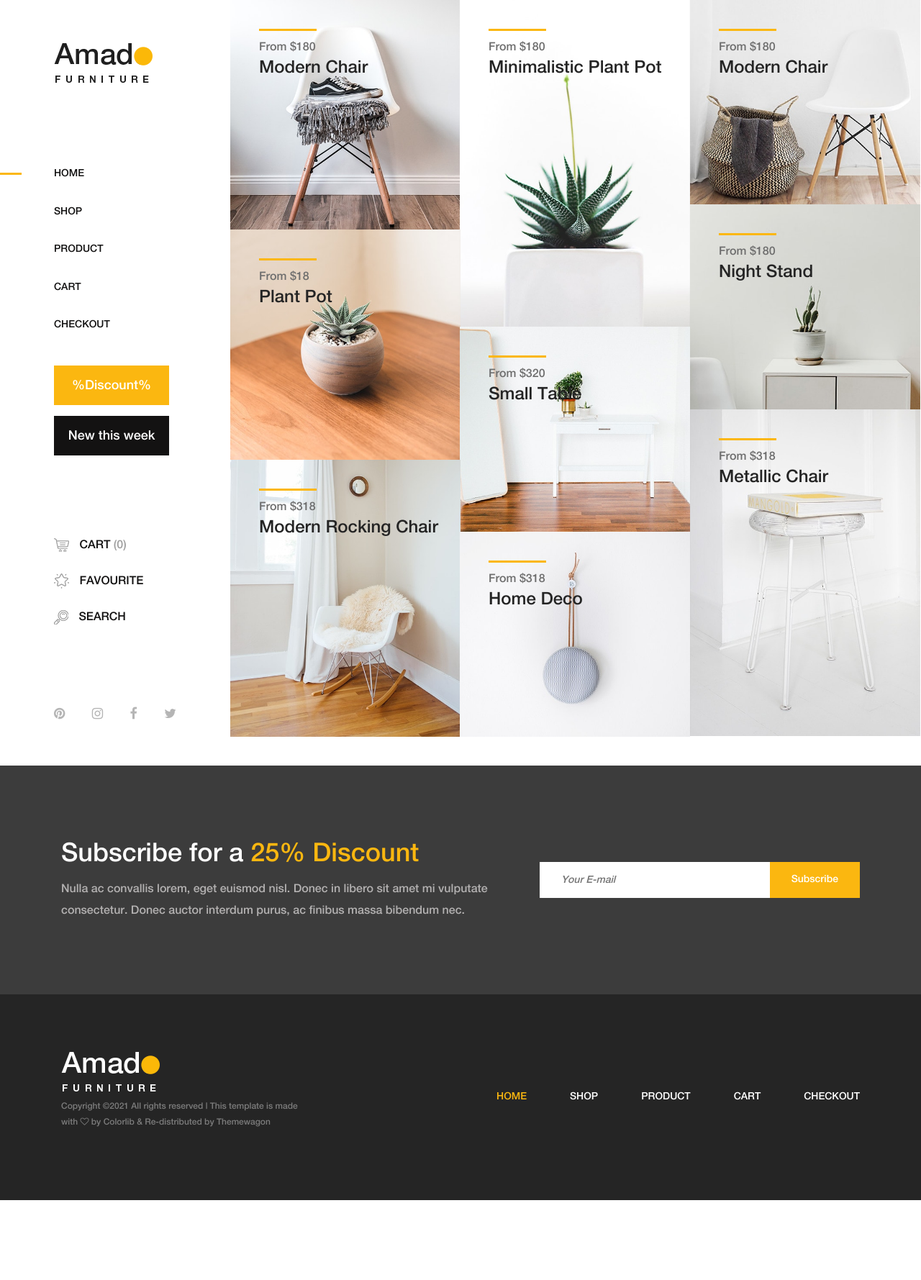
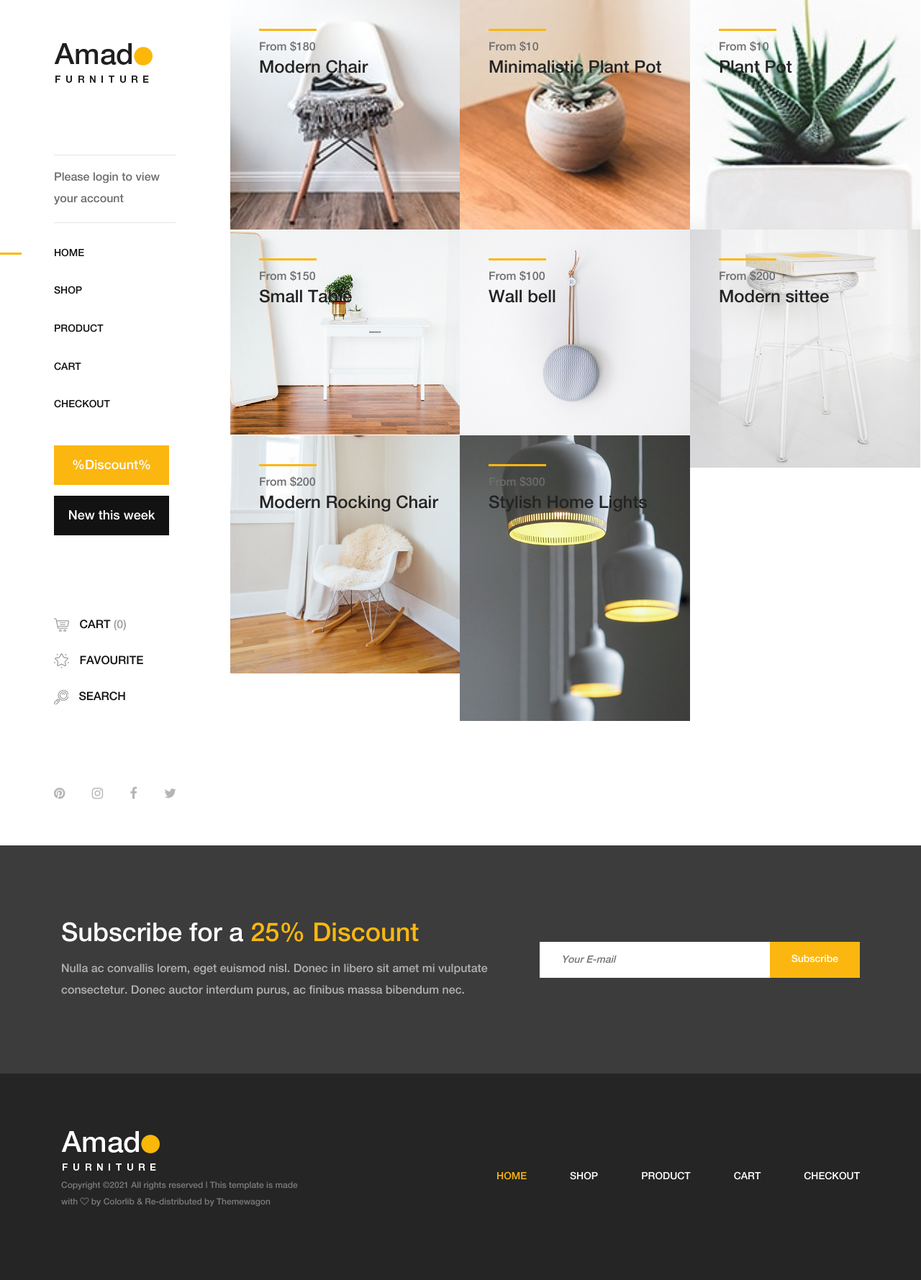
Before and after one commit to toba-madamori/Ecommerce-Armado, a Django app: template main/templates/main/index.html in a window 1280 px wide. Shown: the whole page at 72% size. Before the commit the page ends 1668 px from the top, so only its background shows below. Run offline with Django 3.2, Linux system fonts and the light colour scheme; the template is opened without the code that fills it: values that come from a table or form of the project are taken from there, others are empty; data comes from the database, SQL or seed files in the repository; both versions use the stored data as it was after the commit; some libraries are stand-ins or nearby versions.

Commit message:
made user login required before home page is viewed, also made the products on the homepage dynamic

```diff
--- a/ecommerce/settings.py
+++ b/ecommerce/settings.py
@@ -127,6 +127,7 @@ STATICFILES_DIRS=[
 MEDIA_URL = '/media/'
 MEDIA_ROOT = os.path.join(BASE_DIR, 'media')
 
+LOGIN_URL = 'login'
 LOGIN_REDIRECT_URL = 'index'
 LOGOUT_REDIRECT_URL = 'index'
 
--- a/ecommerce/urls.py
+++ b/ecommerce/urls.py
@@ -15,9 +15,11 @@ Including another URLconf
 """
 from django.contrib import admin
 from django.urls import path,include
+from django.conf import settings
+from django.conf.urls.static import static
 
 urlpatterns = [
     path('admin/', admin.site.urls),
     path('',include('main.urls')),
     path('members/', include('members.urls')),
-]
+]+ static(settings.MEDIA_URL,document_root= settings.MEDIA_ROOT)
--- a/main/models.py
+++ b/main/models.py
@@ -13,7 +13,7 @@ class Product(models.Model):
 ]
     name = models.CharField(max_length=100)
     price = models.IntegerField(null=False, blank=False)
-    image = models.ImageField(upload_to ='media/products')
+    image = models.ImageField(upload_to ='products/')
     category = models.CharField(choices=Category_choices, max_length=50)
 
     def __str__(self) -> str:
--- a/main/templates/main/base.html
+++ b/main/templates/main/base.html
@@ -70,6 +70,16 @@
             <div class="logo">
                 <a href="index.html"><img src="{% static 'main/img/core-img/logo.png' %}" alt=""></a>
             </div>
+            <div>
+                {% if user.is_authenticated %}
+                    <p>Welcome {{ user.username }}</p>
+                {% else %}
+                <hr>
+                    <p>Please login to view your account</p>
+                <hr>
+                {% endif %}
+            </div>
+
             <!-- Amado Nav -->
             <nav class="amado-nav">
                 <ul>
@@ -90,6 +100,9 @@
                 <a href="cart.html" class="cart-nav"><img src="{% static 'main/img/core-img/cart.png' %}" alt=""> Cart <span>(0)</span></a>
                 <a href="#" class="fav-nav"><img src="{% static 'main/img/core-img/favorites.png' %}" alt=""> Favourite</a>
                 <a href="#" class="search-nav"><img src="{% static 'main/img/core-img/search.png' %}" alt=""> Search</a>
+                {% if user.is_authenticated %}
+                <a href="{% url 'logout' %}"> Logout</a>
+                {% endif %}
             </div>
             <!-- Social Button -->
             <div class="social-info d-flex justify-content-between">
--- a/main/templates/main/index.html
+++ b/main/templates/main/index.html
@@ -4,122 +4,21 @@
         <div class="products-catagories-area clearfix">
             <div class="amado-pro-catagory clearfix">
 
+                {% for product in products %}
                 <!-- Single Catagory -->
                 <div class="single-products-catagory clearfix">
                     <a href="shop.html">
-                        <img src="img/bg-img/1.jpg" alt="">
+                        <img src="{{ product.image.url }}" alt="The products image">
                         <!-- Hover Content -->
                         <div class="hover-content">
                             <div class="line"></div>
-                            <p>From $180</p>
-                            <h4>Modern Chair</h4>
+                            <p>From ${{ product.price }}</p>
+                            <h4>{{ product.name }}</h4>
                         </div>
                     </a>
                 </div>
+                {% endfor %}
 
-                <!-- Single Catagory -->
-                <div class="single-products-catagory clearfix">
-                    <a href="shop.html">
-                        <img src="img/bg-img/2.jpg" alt="">
-                        <!-- Hover Content -->
-                        <div class="hover-content">
-                            <div class="line"></div>
-                            <p>From $180</p>
-                            <h4>Minimalistic Plant Pot</h4>
-                        </div>
-                    </a>
-                </div>
-
-                <!-- Single Catagory -->
-                <div class="single-products-catagory clearfix">
-                    <a href="shop.html">
-                        <img src="img/bg-img/3.jpg" alt="">
-                        <!-- Hover Content -->
-                        <div class="hover-content">
-                            <div class="line"></div>
-                            <p>From $180</p>
-                            <h4>Modern Chair</h4>
-                        </div>
-                    </a>
-                </div>
-
-                <!-- Single Catagory -->
-                <div class="single-products-catagory clearfix">
-                    <a href="shop.html">
-                        <img src="img/bg-img/4.jpg" alt="">
-                        <!-- Hover Content -->
-                        <div class="hover-content">
-                            <div class="line"></div>
-                            <p>From $180</p>
-                            <h4>Night Stand</h4>
-                        </div>
-                    </a>
-                </div>
-
-                <!-- Single Catagory -->
-                <div class="single-products-catagory clearfix">
-                    <a href="shop.html">
-                        <img src="img/bg-img/5.jpg" alt="">
-                        <!-- Hover Content -->
-                        <div class="hover-content">
-                            <div class="line"></div>
-                            <p>From $18</p>
-                            <h4>Plant Pot</h4>
-                        </div>
-                    </a>
-                </div>
-
-                <!-- Single Catagory -->
-                <div class="single-products-catagory clearfix">
-                    <a href="shop.html">
-                        <img src="img/bg-img/6.jpg" alt="">
-                        <!-- Hover Content -->
-                        <div class="hover-content">
-                            <div class="line"></div>
-                            <p>From $320</p>
-                            <h4>Small Table</h4>
-                        </div>
-                    </a>
-                </div>
-
-                <!-- Single Catagory -->
-                <div class="single-products-catagory clearfix">
-                    <a href="shop.html">
-                        <img src="img/bg-img/7.jpg" alt="">
-                        <!-- Hover Content -->
-                        <div class="hover-content">
-                            <div class="line"></div>
-                            <p>From $318</p>
-                            <h4>Metallic Chair</h4>
-                        </div>
-                    </a>
-                </div>
-
-                <!-- Single Catagory -->
-                <div class="single-products-catagory clearfix">
-                    <a href="shop.html">
-                        <img src="img/bg-img/8.jpg" alt="">
-                        <!-- Hover Content -->
-                        <div class="hover-content">
-                            <div class="line"></div>
-                            <p>From $318</p>
-                            <h4>Modern Rocking Chair</h4>
-                        </div>
-                    </a>
-                </div>
-
-                <!-- Single Catagory -->
-                <div class="single-products-catagory clearfix">
-                    <a href="shop.html">
-                        <img src="img/bg-img/9.jpg" alt="">
-                        <!-- Hover Content -->
-                        <div class="hover-content">
-                            <div class="line"></div>
-                            <p>From $318</p>
-                            <h4>Home Deco</h4>
-                        </div>
-                    </a>
-                </div>
             </div>
         </div>
         <!-- Product Catagories Area End -->
--- a/main/urls.py
+++ b/main/urls.py
@@ -1,6 +1,6 @@
 from django.urls import path
-from .views import index
+from .views import IndexView
 
 urlpatterns = [
-    path('',index, name='index'),
+    path('',IndexView.as_view(), name='index'),
 ]
```
Also changed, not shown: main/views.py (+11 -2 lines), db.sqlite3, main/migrations/0002_alter_product_image.py (added), main/migrations/0003_alter_product_image.py (added), media/products/6.jpg (added), media/products/9.jpg (added), media/products/cart1.jpg (added), media/products/cart2.jpg (added), media/products/cart3.jpg (added), media/products/pro-big-2.jpg (added), media/products/pro-big-3.jpg (added), media/products/product6.jpg (added).
